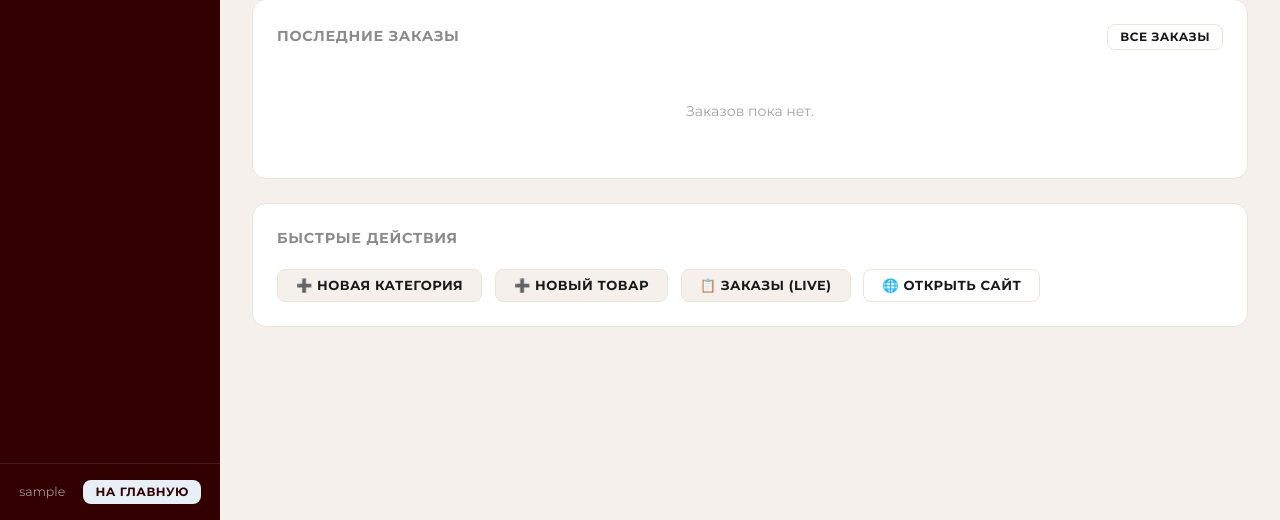
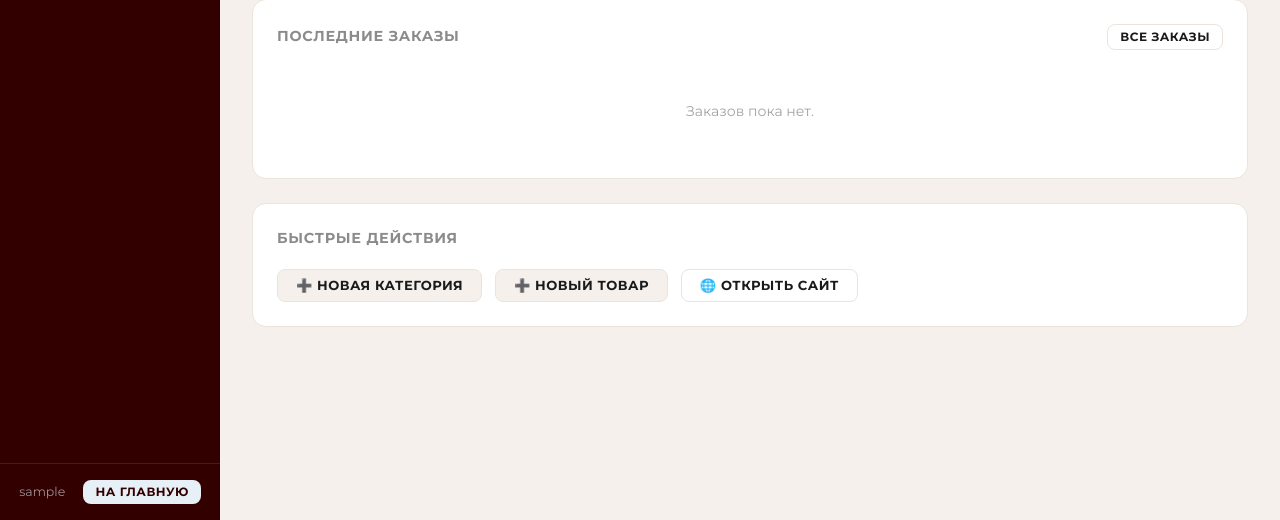
Before and after one commit to ttidalwavess/WEBshop, a PHP site: page /admin/index.php in a window 1280 px wide. Shown: the part 280-800 px from the top of the page. Run offline with PHP 8.4, Linux system fonts and the light colour scheme; the visitor is signed in with stand-in values (Sample User, id 1); data comes from the database, SQL or seed files in the repository; data that the repository does not hold is empty.

Commit message:
admin panel

```diff
--- a/admin/admin_orders.php
+++ b/admin/admin_orders.php
@@ -2,6 +2,7 @@
 define('ROOT', dirname(__DIR__));
 require_once ROOT . '/config/db.php';
 require_once ROOT . '/includes/security.php';
+require_once ROOT . '/includes/orders.php';
 
 session_start_safe();
 require_admin();
@@ -106,7 +107,6 @@ function renderOrders(orders) {
         var badge  = STATUS_COLORS[o.status]  || 'badge--secondary';
         var label  = STATUS_LABELS[o.status]  || o.status;
 
-        // Дропдаун статусов
         var select = '<select class="order-status-select" data-order-id="' + o.id + '">';
         $.each(STATUSES, function(j, s) {
             select += '<option value="' + s.id + '"'
@@ -150,7 +150,6 @@ function loadOrders() {
     });
 }
 
-// Смена статуса
 $(document).on('change', '.order-status-select', function() {
     var $sel     = $(this);
     var orderId  = $sel.data('order-id');
@@ -165,7 +164,6 @@ $(document).on('change', '.order-status-select', function() {
         data: { order_id: orderId, status_id: statusId },
         success: function(res) {
             if (res.success) {
-                // Обновляем бейдж в строке без перезагрузки всей таблицы
                 var $row   = $('#order-row-' + orderId);
                 var badge  = STATUS_COLORS[res.status_name]  || 'badge--secondary';
                 var label  = STATUS_LABELS[res.status_name]  || res.status_name;
--- a/admin/includes/admin_nav.php
+++ b/admin/includes/admin_nav.php
@@ -23,8 +23,8 @@ $currentPage = basename($_SERVER['PHP_SELF']);
            class="admin-nav__item <?= in_array($currentPage, ['products.php','product_edit.php']) ? 'admin-nav__item--active' : '' ?>">
             📦 Товары
         </a>
-        <a href="/admin/orders.php"
-           class="admin-nav__item <?= $currentPage === 'orders.php' ? 'admin-nav__item--active' : '' ?>">
+        <a href="/admin/admin_orders.php"
+           class="admin-nav__item <?= $currentPage === 'admin_orders.php' ? 'admin-nav__item--active' : '' ?>">
             🛒 Заказы (live)
         </a>
     </nav>
--- a/admin/index.php
+++ b/admin/index.php
@@ -75,14 +75,14 @@ $statusLabels = ['pending'=>'Ожидает','processing'=>'Обрабатыва
                 <div class="stat-card__value"><?= $stats['orders_today'] ?></div>
                 <div class="stat-card__label">Заказов сегодня <small>(всего: <?= $stats['orders_total'] ?>)</small></div>
             </div>
-            <a href="/admin/orders.php" class="stat-card__link">Live-заказы →</a>
+            <a href="/admin/admin_orders.php" class="stat-card__link">Live-заказы →</a>
         </div>
     </div>
 
     <section class="admin-card">
         <div class="admin-card__header">
             <h2>Последние заказы</h2>
-            <a href="/admin/orders.php" class="btn btn--sm btn--ghost">Все заказы</a>
+            <a href="/admin/admin_orders.php" class="btn btn--sm btn--ghost">Все заказы</a>
         </div>
         <?php if (empty($recentOrders)): ?>
             <p class="empty-hint">Заказов пока нет.</p>
@@ -112,7 +112,6 @@ $statusLabels = ['pending'=>'Ожидает','processing'=>'Обрабатыва
         <div class="quick-actions">
             <a href="/admin/categories.php" class="btn btn--secondary">➕ Новая категория</a>
             <a href="/admin/products.php"   class="btn btn--secondary">➕ Новый товар</a>
-            <a href="/admin/orders.php"     class="btn btn--secondary">📋 Заказы (live)</a>
             <a href="/" target="_blank"     class="btn btn--ghost">🌐 Открыть сайт</a>
         </div>
     </section>
--- a/includes/header.php
+++ b/includes/header.php
@@ -1,5 +1,7 @@
 <?php
 if (!defined('ROOT')) die('Direct access forbidden');
+
+require_once ROOT . '/config/db.php';
 require_once ROOT . '/includes/security.php';
 
 $cart_count = 0;
--- a/includes/orders.php
+++ b/includes/orders.php
@@ -138,7 +138,7 @@ function order_update_status(int $order_id, int $status_id): bool
 }
 
 /**
- * Получить все заказы (для админки)
+ * Получить  (для админки)
  */
 function order_get_all(int $limit = 100): array
 {
--- a/includes/security.php
+++ b/includes/security.php
@@ -62,7 +62,6 @@ function require_admin(): void {
 }
 
 // хэш паролей
-
 function hash_password(string $plain): string {
     return password_hash($plain, PASSWORD_BCRYPT, ['cost' => 12]);
 }
@@ -84,3 +83,21 @@ function make_slug(string $str): string {
     $str = preg_replace('/[^a-z0-9]+/', '-', $str);
     return trim($str, '-');
 }
+
+// токены
+function csrf_token(): string {
+    if (empty($_SESSION['csrf_token'])) {
+        $_SESSION['csrf_token'] = bin2hex(random_bytes(32));
+    }
+    return $_SESSION['csrf_token'];
+}
+
+// проверка токенов
+function csrf_verify(string $token): bool {
+    return isset($_SESSION['csrf_token']) && hash_equals($_SESSION['csrf_token'], $token);
+}
+
+// вывод токена
+function csrf_field(): string {
+    return '<input type="hidden" name="csrf_token" value="' . csrf_token() . '">';
+}
```
